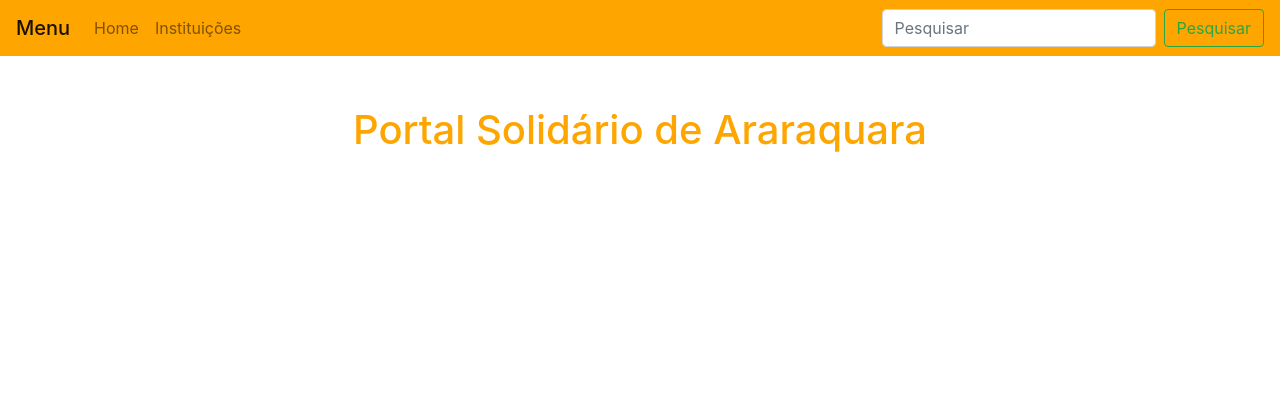
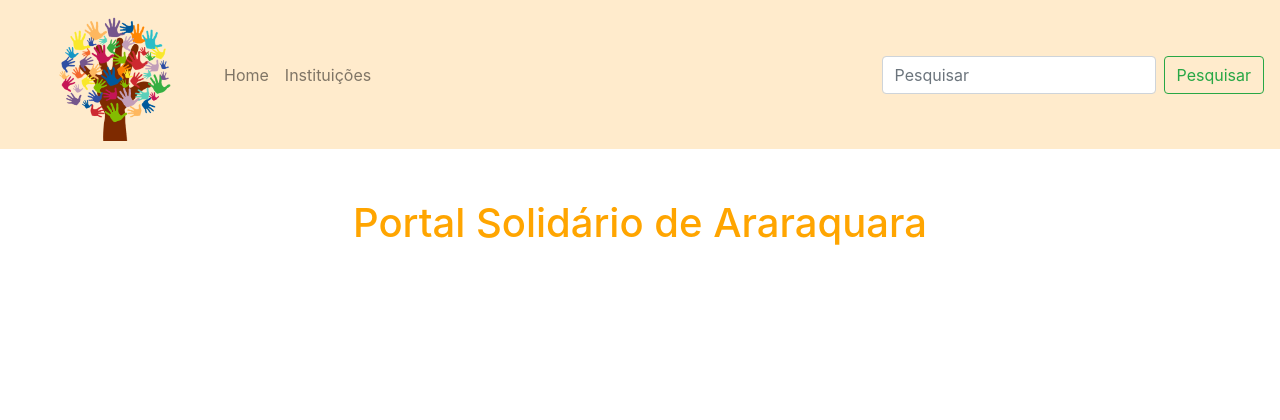
Before and after one commit to grbalmeida/projeto-integrador-univesp-instituicoes-araraquara, a Flask app: template templates/home.html in a window 1280 px wide. Shown: the top 420 px of the page. Run offline with Flask 2, Linux system fonts and the light colour scheme; the template is opened without the code that fills it, so the values that code supplies are empty; some libraries are stand-ins or nearby versions.

Commit message:
Alterando estilos

```diff
--- a/templates/base.html
+++ b/templates/base.html
@@ -8,8 +8,9 @@
     </head>
 
     <body>
-        <nav class="navbar navbar-expand-lg navbar-light" style="background-color: orange;">
-          <span class="navbar-brand mb-0 h1">Menu</span>
+        <nav class="navbar navbar-expand-lg navbar-light" style="background-color: #ffebcc;">
+          <!-- <span class="navbar-brand mb-0 h1">Menu</span> -->
+          <img src="{{ url_for('static', filename='images/logo.png')}}" style="max-width: 200px;">
             <button class="navbar-toggler" type="button" data-toggle="collapse" data-target="#navbarSupportedContent" aria-controls="navbarSupportedContent" aria-expanded="false" aria-label="Toggle navigation">
               <span class="navbar-toggler-icon"></span>
             </button>
```
Also changed, not shown: static/images/bebe a bordo.jpg (deleted), static/images/logo.png (added), static/images/nosso ninho 1.jfif (deleted), static/images/nosso ninho 2.jfif (deleted), static/images/ong.png (deleted).
